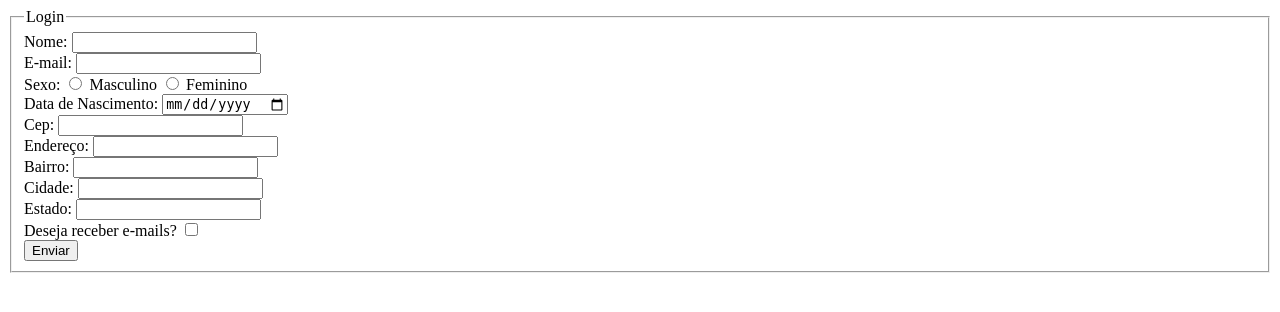
After one commit to redxlucas/aulas-php, a PHP site: page /sign-up-form.php in a window 1280 px wide. The commit adds this page. Shown: the top 312 px of the page. Run offline with PHP 8.4, Linux system fonts and the light colour scheme.

Commit message:
Exercício 3 finalizado

```diff
--- /dev/null
+++ b/3. sign-up-form/sign-up-form.php
@@ -0,0 +1,42 @@
+<!DOCTYPE html>
+<html lang="pt-BR">
+<head>
+    <meta charset="UTF-8">
+    <meta name="viewport" content="width=device-width, initial-scale=1.0">
+    <title>Cadastrar-se</title>
+</head>
+<body>
+<?php if (isset($_GET['erro'])): ?>
+        <p style="color: red;">
+            <?php
+            switch ($_GET['erro']) {
+                case 'email': echo "E-mail inválido!"; break;
+                case 'data': echo "Data de nascimento inválida!"; break;
+                case 'campos': echo "Preencha todos os campos!"; break;
+                default: echo "Erro desconhecido!";
+            }
+            ?>
+        </p>
+<?php endif; ?>
+    <form action="sign-up.php" method="post" enctype="multipart/form-data">
+        <fieldset>
+            <legend>Login</legend>
+            <label>Nome: <input type="text" name="name" ></label><br>
+            <label>E-mail: <input type="text" name="email" ></label><br>
+            <label>Sexo:
+                <input type="radio" name="sex" value="M"> Masculino
+                <input type="radio" name="sex" value="F"> Feminino
+            </label><br>
+            <label>Data de Nascimento: <input type="date" name="birthdate"></label><br>
+            <label>Cep: <input type="text" name="cep"></label><br>
+            <label>Endereço: <input type="text" name="address"></label><br>
+            <label>Bairro: <input type="text" name="neighbourhood"></label><br>
+            <label>Cidade: <input type="text" name="city" ></label><br>
+            <label>Estado: <input type="text" name="state" ></label><br>
+
+            <label>Deseja receber e-mails? <input type="checkbox" name="wanted-emails"></label><br>
+            <input type="submit" value="Enviar">
+        </fieldset>
+    </form>
+</body>
+</html>
```
Also changed, not shown: 3. sign-up-form/sign-up-form.html (deleted, +0 -20 lines), 3. sign-up-form/sign-up.php (+41 -2 lines), 3. sign-up-form/README.md (added).
